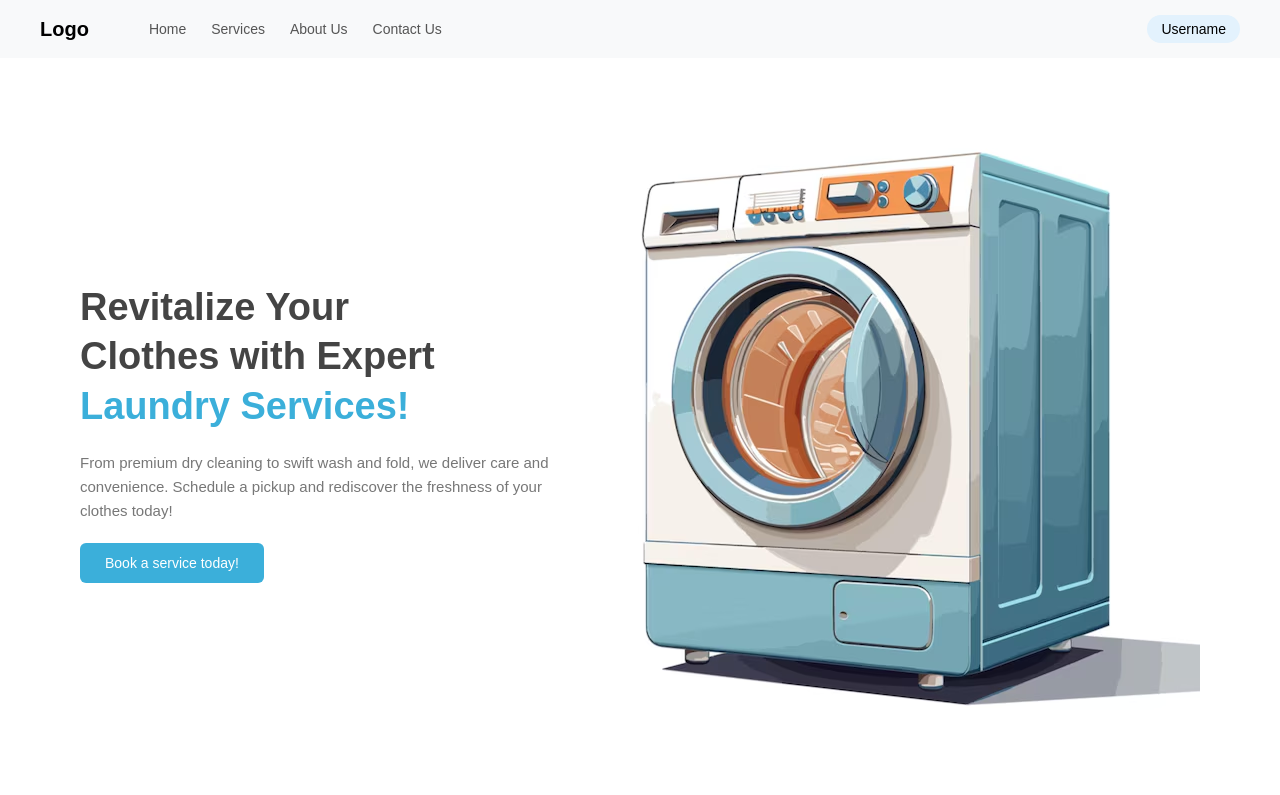
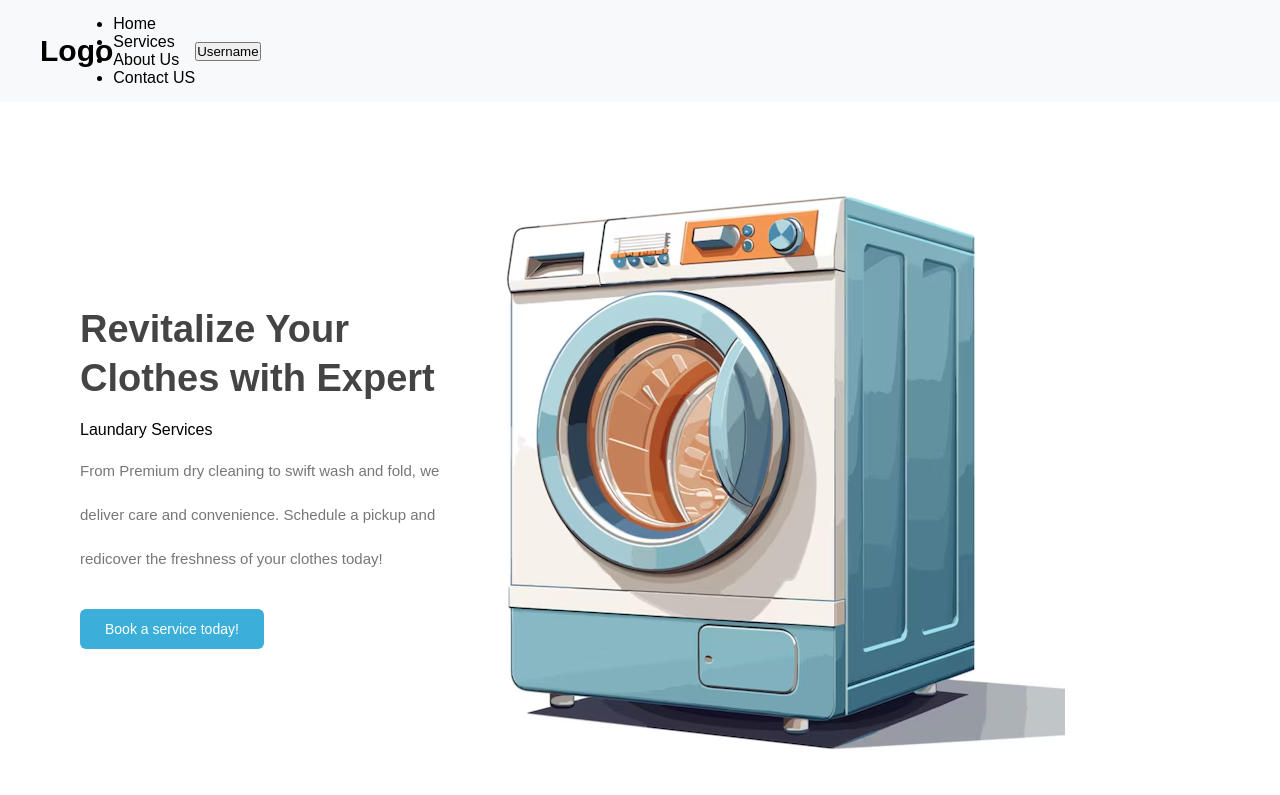
Before and after one commit to anujy353/new-assignment, a plain HTML site: page index.html in a window 1280 px wide. Drawn offline with Linux system fonts and the light colour scheme.

Commit message:
Update index.html

```diff
--- a/index.html
+++ b/index.html
@@ -2,47 +2,43 @@
 <html lang="en">
 <head>
     <meta charset="UTF-8">
-  <title>Laundry Shop</title>
+    <meta name="viewport" content="width=device-width, initial-scale=1.0">
+    <title>laundary shop</title>
     <link rel="stylesheet" href="style.css">
 </head>
 <body>
-
-  <!-- NAVBAR -->
     <nav class="navbar">
-    <div class="logo">Logo</div>
-
-    <ul class="nav-links">
-      <li><a href="#">Home</a></li>
-      <li><a href="#">Services</a></li>
-      <li><a href="#">About Us</a></li>
-      <li><a href="#">Contact Us</a></li>
+        <div class="logo">
+            <h1>Logo</h1>
+        </div>
+        <ul class="menu">
+            <li><a href="#"></a>Home</li>
+            <li><a href="#"></a>Services</li>
+            <li><a href="#"></a>About Us</li>
+            <li><a href="#"></a>Contact US</li>
         </ul>
-
-    <div class="user">Username</div>
+        <button class="User">Username</button>
     </nav>
-
-  <!-- HERO SECTION -->
     <section class="hero">
     <div class="hero-content">
-      <h1>
-        Revitalize Your <br>
-        Clothes with Expert <br>
-        <span>Laundry Services!</span>
-      </h1>
-
-      <p>
-        From premium dry cleaning to swift wash and fold,
-        we deliver care and convenience. Schedule a pickup
-        and rediscover the freshness of your clothes today!
-      </p>
-
+        <h1>Revitalize Your</h1>
+        <h1>Clothes with Expert</h1>
+        <br>
+        <h class="blue">Laundary Services</h>
+        <p>From Premium dry  cleaning to swift wash and fold, we</p>
+        <p>deliver care and convenience. Schedule a pickup and</p>
+        <p>redicover the freshness of your clothes today!</p>
+        <br>
         <button>Book a service today!</button>
     </div>
+    <div class="image">
+        <img src="washing machine img2.avif" alt="laundary image">
 
-    <div class="hero-image">
-      <img src="washing machine img2.avif" alt="Laundry Machine">
     </div>
     </section>
 
+
+
+
 </body>
 </html>
```
Lines whose indentation alone changed are shown as unchanged.
